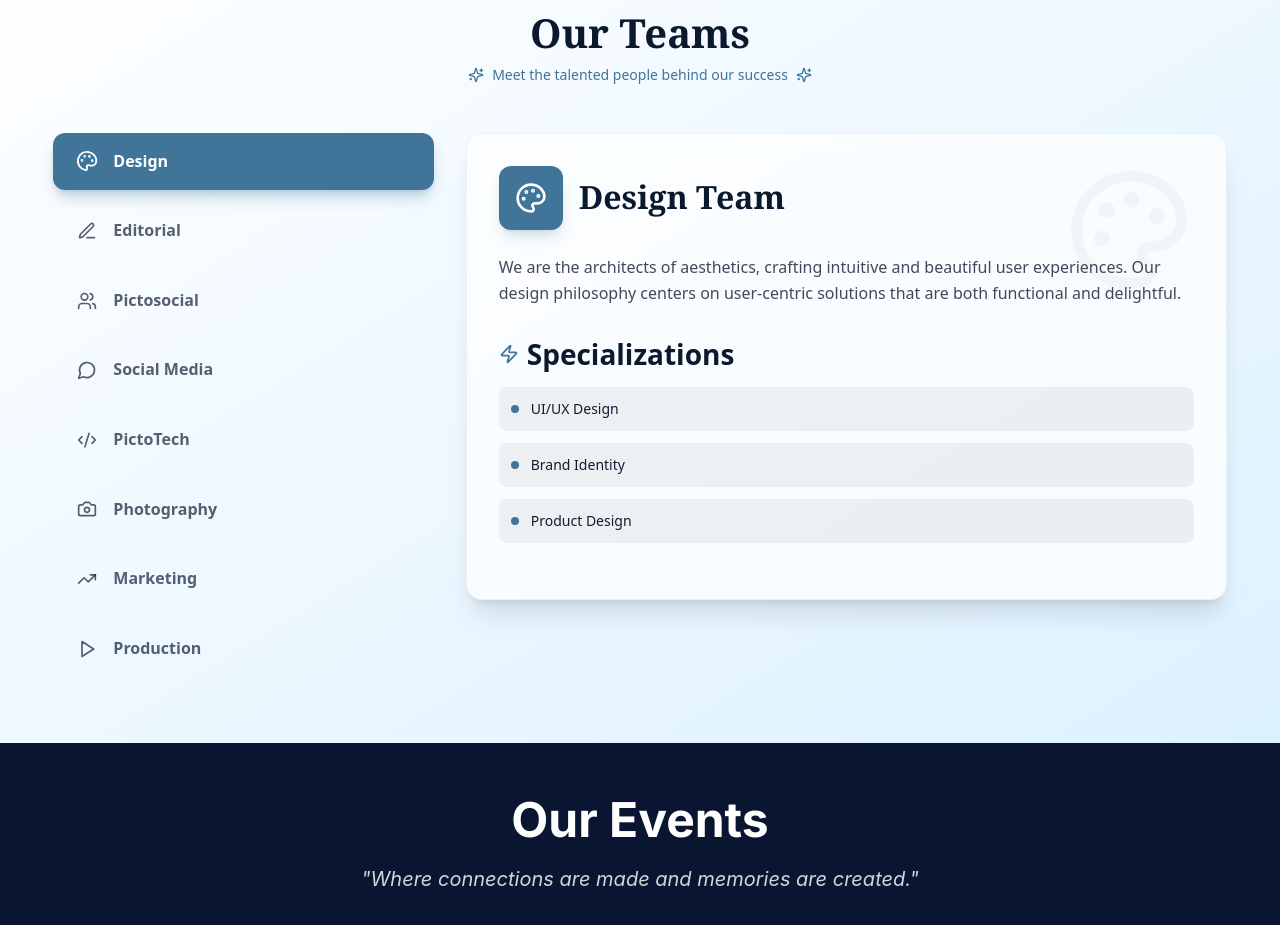
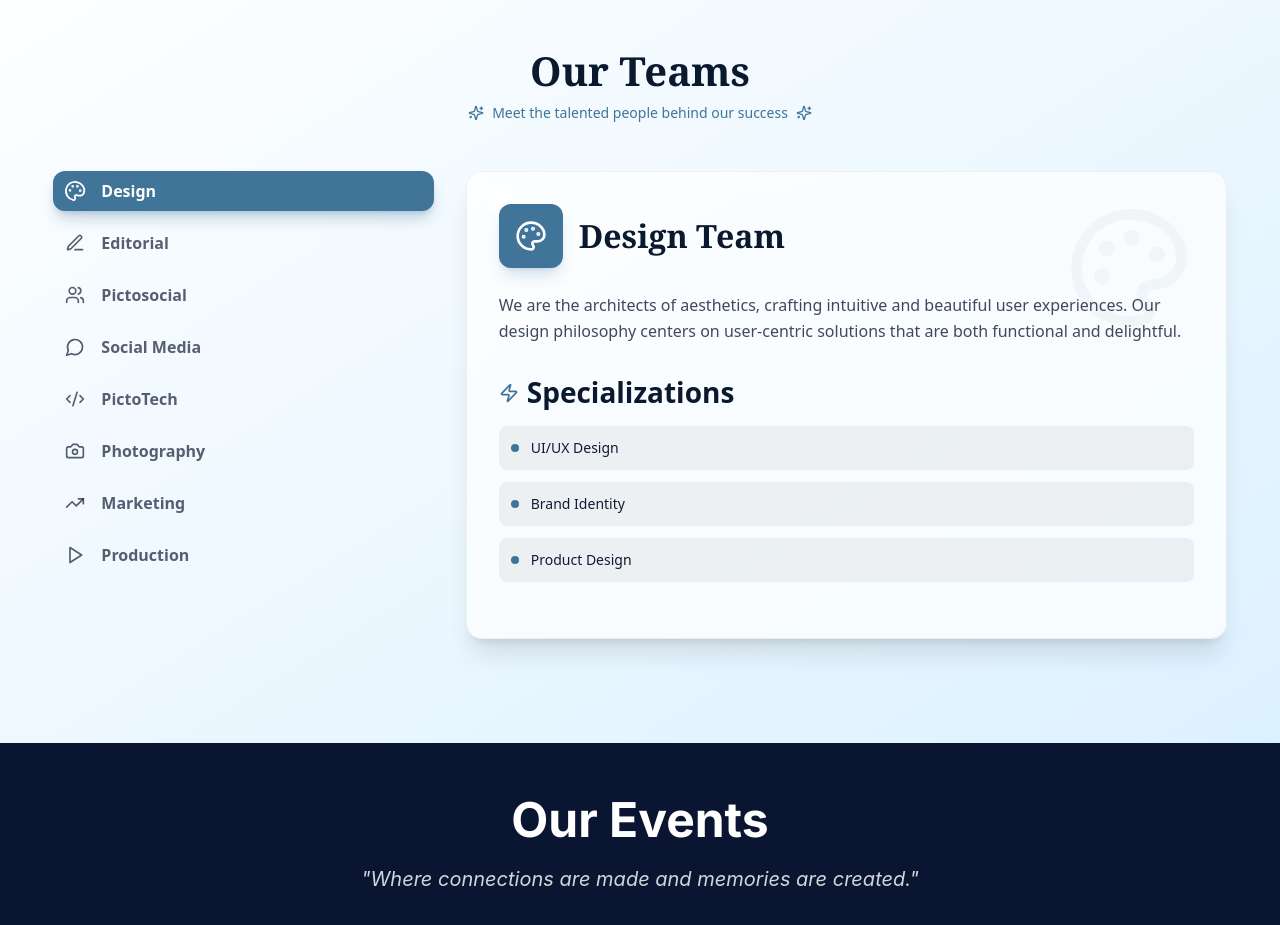
Before and after one commit to Pictoreal-Organization/Pictoreal-Main-Website, a Next.js app: page / in a window 1280 px wide. Shown: the part 2400-3325 px from the top of the page. Built offline with nearby package versions, Linux system fonts and the light colour scheme; a web font is replaced by a local one.

Commit message:
ourteams buttn fix

```diff
--- a/src/components/homepage/ourteams.jsx
+++ b/src/components/homepage/ourteams.jsx
@@ -159,7 +159,7 @@ const OurTeams = () => {
               <React.Fragment key={teamName}>
                 <button
                   onClick={() => handleTeamClick(teamName)}
-                  className={`group w-full relative overflow-hidden rounded-xl px-6 py-4 text-left font-semibold flex items-center transition-all duration-300 transform md:hover:scale-105 ${
+                  className={`group w-full relative overflow-hidden rounded-xl px-4 py-2 md:px-3 md:py-2 text-sm md:text-base font-semibold flex items-center transition-all duration-300 transform md:hover:scale-105 ${
                     isActive
                       ? activeClass
                       : "bg-transparent text-[#111C33]/70 hover:bg-black/5 hover:text-[#111C33]"
@@ -173,7 +173,7 @@ const OurTeams = () => {
                           : "group-hover:rotate-6"
                       }`}
                     />
-                    <span className="flex-1">{teamName}</span>
+                    <span>{teamName}</span>
                   </div>
                 </button>
 
```
